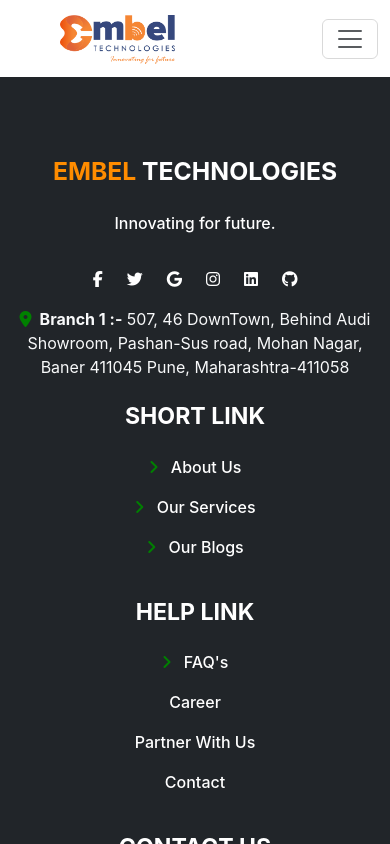
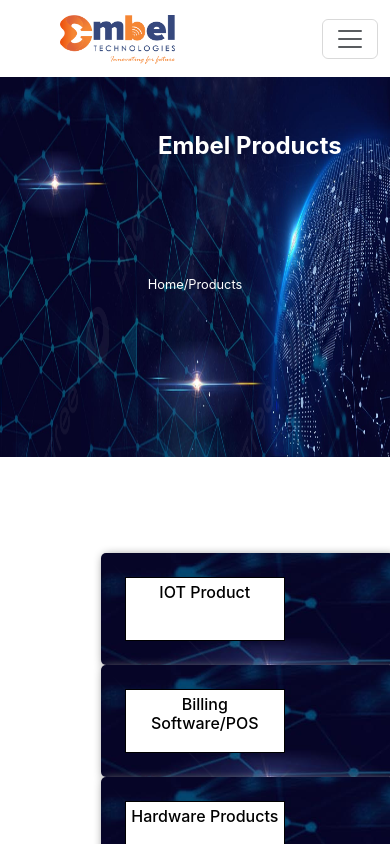
Before and after one commit to HrushikeshKhandale/embel-technologies-clone, a React (Create React App) app: page /products in a window 390 px wide. Shown: the top 844 px of the page. Built offline with nearby package versions, Linux system fonts and the light colour scheme.

Commit message:
"Added Products component and route, updated Home and Navbar components with minor formatting changes"

```diff
--- a/src/App.css
+++ b/src/App.css
@@ -23,7 +23,7 @@
 
 
 #navContact li{
-  margin-left:3rem ;
+  margin-left:4rem ;
 }
 
 
@@ -186,7 +186,7 @@
 }
 
 .bg-image {
-  width: 100vw;
+  width: 100%;
   height: 45vh;
 }
 
@@ -327,7 +327,7 @@
 
 @keyframes slideUp {
   from {
-    transform: rotateY(1rem);
+    transform: translateY(1rem);
   }
   to {
     transform: translateY(2rem);
@@ -342,7 +342,7 @@
 
 @keyframes slideDown {
   from {
-    transform: rotateY(2rem);
+    transform: translateY(2rem);
   }
   to {
     transform: translateY(1rem);
@@ -401,7 +401,6 @@
 /* navbar contacts */
 #navContact {
   position: relative;
-  right: 5rem;
 }
 
 
@@ -413,7 +412,123 @@
 color: white;
 }
 
-/* home animation */
-.why-choose-us{
+
+/* products */
+.product-title{
+  position: absolute;
+  top: 15rem;
+  left: 40.5%;
+  bottom: 10rem;
+  font-size: 2.5rem;
+  font-weight: bold;
+}
+@keyframes productTitle {
+  from{
+    transform:translateY(2rem);
+  }
+  to{
+    transform: translateY(0rem);
+
+  }
+}
+
+.products .prodCard{
+  width: 8rem;
+}
+.product-title{
+  animation: productTitle .5s ease-out forwards;
+}
+
+
+.cards{
+  margin-top: 4rem;
+  display: flex;
+  justify-content: space-evenly;
 
 }
+.prodCard h5{
+  font-size: 1rem;
+  height: 4rem;
+  width: 10rem;
+}
+.prodCard{
+  padding:3rem;
+  height: 23rem;
+  width: 15rem;
+  margin-left: 4.3rem;
+  border-radius: 5px;
+  box-shadow: 2px 2px 10px gray;
+  background-image: url('./components/images/artificial-intelligence.jpg');
+}
+.prodCard .card-title{
+  border: 1px solid;
+  padding-top: .3rem;
+  padding-bottom: .3rem;
+  background-color: white;
+  color: black;
+  text-align: center;
+}
+
+.prodCard:hover{
+  transform: translateY(-1rem);
+  transition: all .3s;
+
+}
+
+@media (max-width: 768px) {
+  .product-title {
+    font-size: 2rem;
+    top: 10rem;
+  }
+
+  .cards {
+    justify-content: space-around;
+  }
+
+  .prodCard {
+    width: 12rem;
+    height: 20rem;
+    padding: 2rem;
+  }
+
+  .prodCard h5 {
+    font-size: 0.9rem;
+    width: 9rem;
+  }
+}
+
+@media (max-width: 480px) {
+  .product-title {
+    font-size: 1.5rem;
+    top: 8rem;
+  }
+
+  .cards {
+    flex-direction: column;
+    align-items: center;
+  }
+
+  .prodCard {
+    width: 90%;
+    height: auto;
+    padding: 1.5rem;
+  }
+
+  .prodCard h5 {
+    font-size: 0.8rem;
+    width: 100%;
+  }
+}
+.prodCard h5 {
+  font-size: 1rem;
+  height: 4rem;
+  width: 10rem;
+}
+
+.prodCard .card-title {
+  border: 1px solid;
+  padding: 0.3rem 0;
+  background-color: white;
+  color: black;
+  text-align: center;
+}
--- a/src/App.jsx
+++ b/src/App.jsx
@@ -1,6 +1,7 @@
 import Footer from "./components/Footer";
 import Home from "./components/Home";
 import Navbar from "./components/Navbar";
+import Products from "./components/Products";
 import Services from "./components/Services";
 import { BrowserRouter as Router, Switch, Route } from "react-router-dom";
 
@@ -12,6 +13,7 @@
         <Switch>
           <Route path="/home" component={Home} />
           <Route path="/services" component={Services} />
+          <Route path="/products" component={Products} />
           {/* Add other routes here */}
         </Switch>
       </Router>
--- a/src/components/Home.jsx
+++ b/src/components/Home.jsx
@@ -8,6 +8,7 @@
 import Achievements from "./Achievements";
 
 const Home = () => {
+  // eslint-disable-next-line
   const phrases = [
     "IOT Products",
     "Billing Software",
@@ -21,6 +22,7 @@
   const [isTyping, setIsTyping] = useState(true);
 
   useEffect(() => {
+
     const interval = setInterval(() => {
       if (isTyping) {
         const phrase = phrases[currentPhraseIndex];
--- a/src/components/Navbar.jsx
+++ b/src/components/Navbar.jsx
@@ -6,10 +6,14 @@
 
 const Navbar = () => {
   return (
-    <nav className="navbar navbar-expand-lg bg-white" >
+    <nav className="navbar navbar-expand-lg bg-white">
       <div className="container-fluid">
         <Link className="navbar-brand mx-5" to="/">
-          <img src={logo} style={{ height: "3.1rem" }} alt="embel technology logo" />
+          <img
+            src={logo}
+            style={{ height: "3.1rem" }}
+            alt="embel technology logo"
+          />
         </Link>
         <button
           className="navbar-toggler"
@@ -74,7 +78,10 @@
                 style={{ marginRight: "1rem" }}
               >
                 <i className="fas fa-phone fa-rotate-30 text-blue fa-2x"></i>
-                <div className="position-absolute" style={{ top: "-7px", left: "20px" }}>
+                <div
+                  className="position-absolute"
+                  style={{ top: "-7px", left: "20px" }}
+                >
                   <span>
                     <i className="fas fa-comment-dots text-orange"></i>
                   </span>
@@ -82,7 +89,7 @@
               </a>
             </li>
             <div className="border-end"></div>
-            <li className="nav-item d-flex align-items-center">
+            <li className="nav-item d-flex align-items-center" style={{marginRight:'2rem'}}>
               <a
                 href="https://wa.me/8888741044?text="
                 className="position-relative animated tada infinite"
--- /dev/null
+++ b/src/components/Products.jsx
@@ -0,0 +1,37 @@
+import React from "react";
+import bgImg from "./images/artificial-intelligence.jpg";
+import "../App.css";
+import { Link } from "react-router-dom";
+
+const Products = () => {
+  return (
+    <>
+      <div className="products">
+        <img src={bgImg} alt="background img" className="bg-image" />
+        <p className="product-title">Embel Products</p>
+        <p className="breadcrumb">
+          <Link to="/" className="breadcrumb-link">
+            Home
+          </Link>
+          <span> /Products</span>
+        </p>
+      </div>
+      <section className="cards">
+        <div className="prodCard">
+          <h5 className="card-title">IOT Product</h5>
+        </div>
+        <div className="prodCard">
+          <h5 className="card-title">Billing Software/POS</h5>
+        </div>
+        <div className="prodCard">
+          <h5 className="card-title">Hardware Products</h5>
+        </div>
+        <div className="prodCard">
+          <h5 className="card-title">Software Product</h5>
+        </div>
+      </section>
+    </>
+  );
+};
+
+export default Products;
```
